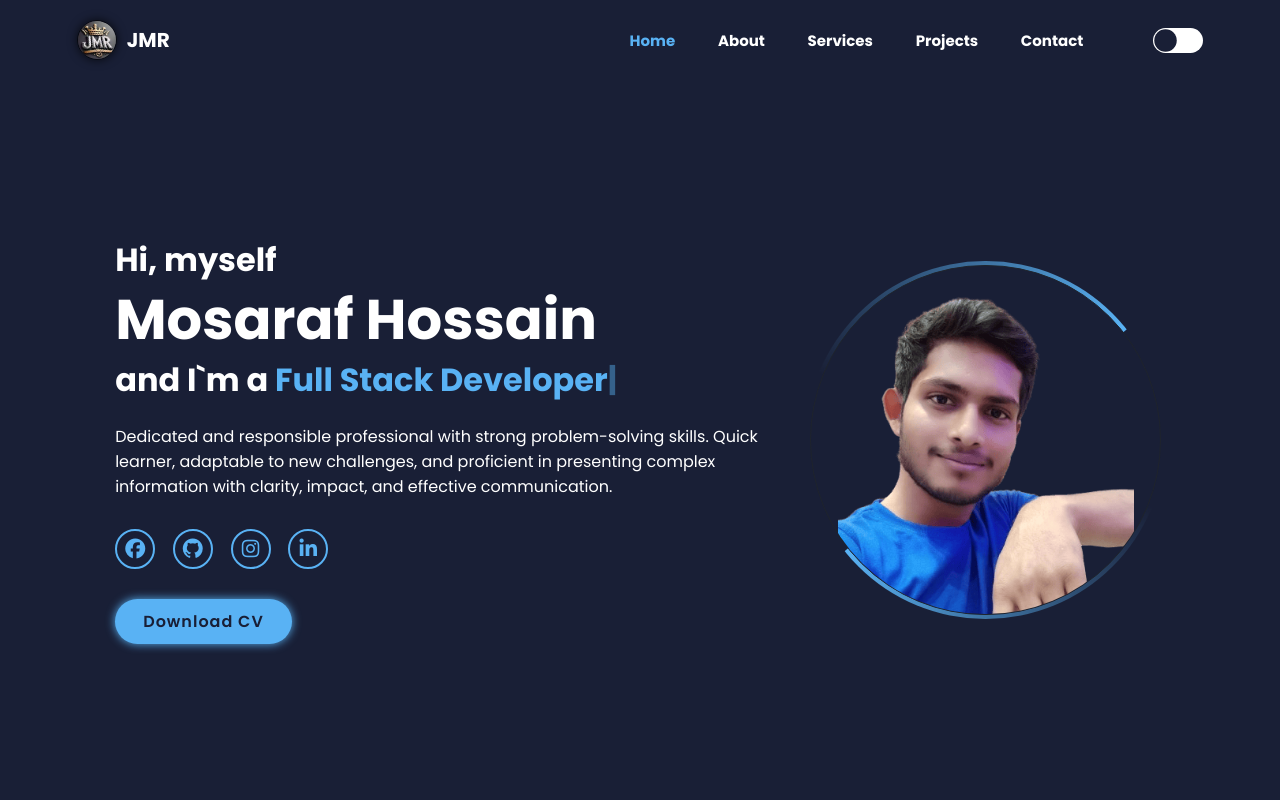
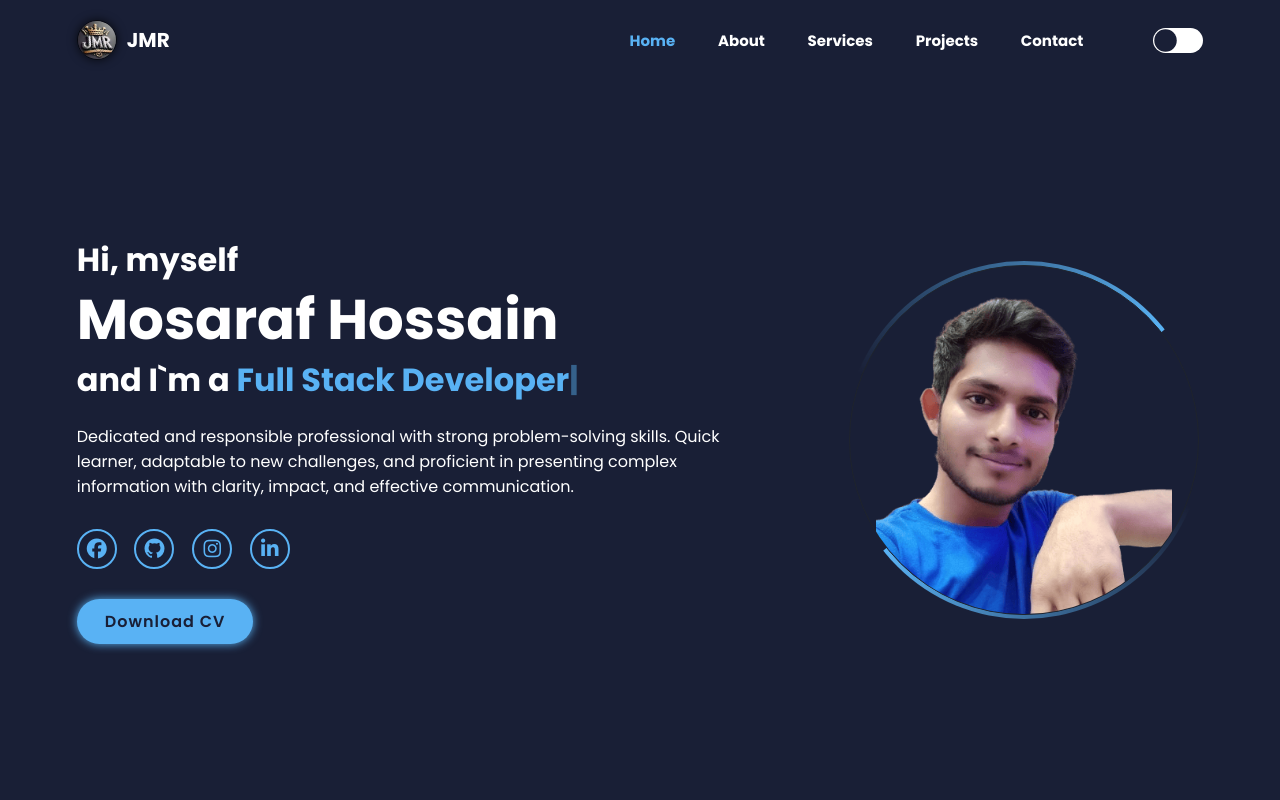
Before and after one commit to mosaraf-in/My-Portfolio-2, a plain HTML site: page index.html in a window 1280 px wide. Shown: the top 800 px of the page. Drawn offline with nearby package versions, Linux system fonts and the light colour scheme.

Commit message:
This is second commit

```diff
--- a/style.css
+++ b/style.css
@@ -34,7 +34,7 @@ body{
 }
 section{
     min-height: 100vh;
-    padding: 10rem 9% 2rem;
+    padding: 10rem 6vw 2rem;
 }
 /* HEADER SECTION STYLE  */
 .header{
@@ -149,6 +149,7 @@ section{
     display: flex;
     justify-content: center;
     align-items: center;
+    gap: 10rem;
 }
 
 .home-content h3{
```
